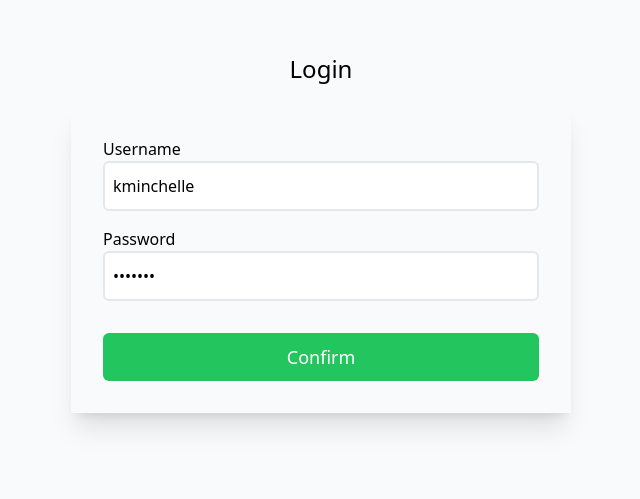
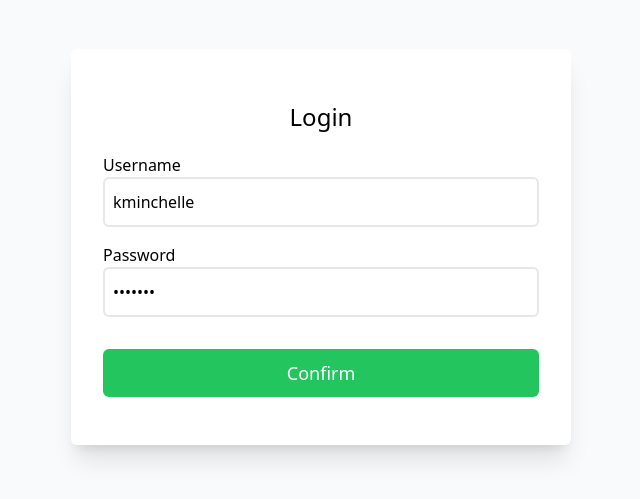
Before and after one commit to bui-vongphachan/my-simple-todo-app, a SvelteKit app: page /login in a window 1280 px wide. Shown: the part 111-610 px from the top of the page, without its empty margins (319-959 px from the left). Built offline with nearby package versions, Linux system fonts and the light colour scheme.

Commit message:
restyled login page

```diff
--- a/src/routes/login/+page.svelte
+++ b/src/routes/login/+page.svelte
@@ -32,9 +32,9 @@
 	}
 </script>
 
-<div class="w-[500px] m-auto mt-40 flex flex-col gap-4">
+<div class="w-[500px] mx-auto mt-40 flex flex-col gap-4 bg-white px-8 py-12 rounded-md shadow-xl">
 	<h1 class=" prose-2xl text-center">Login</h1>
-	<form on:submit={submit} class=" shadow-xl p-8 flex flex-col gap-4">
+	<form on:submit={submit} class="flex flex-col gap-4">
 		<div>
 			<label for="username" class=" block">Username</label>
 			<input
```
